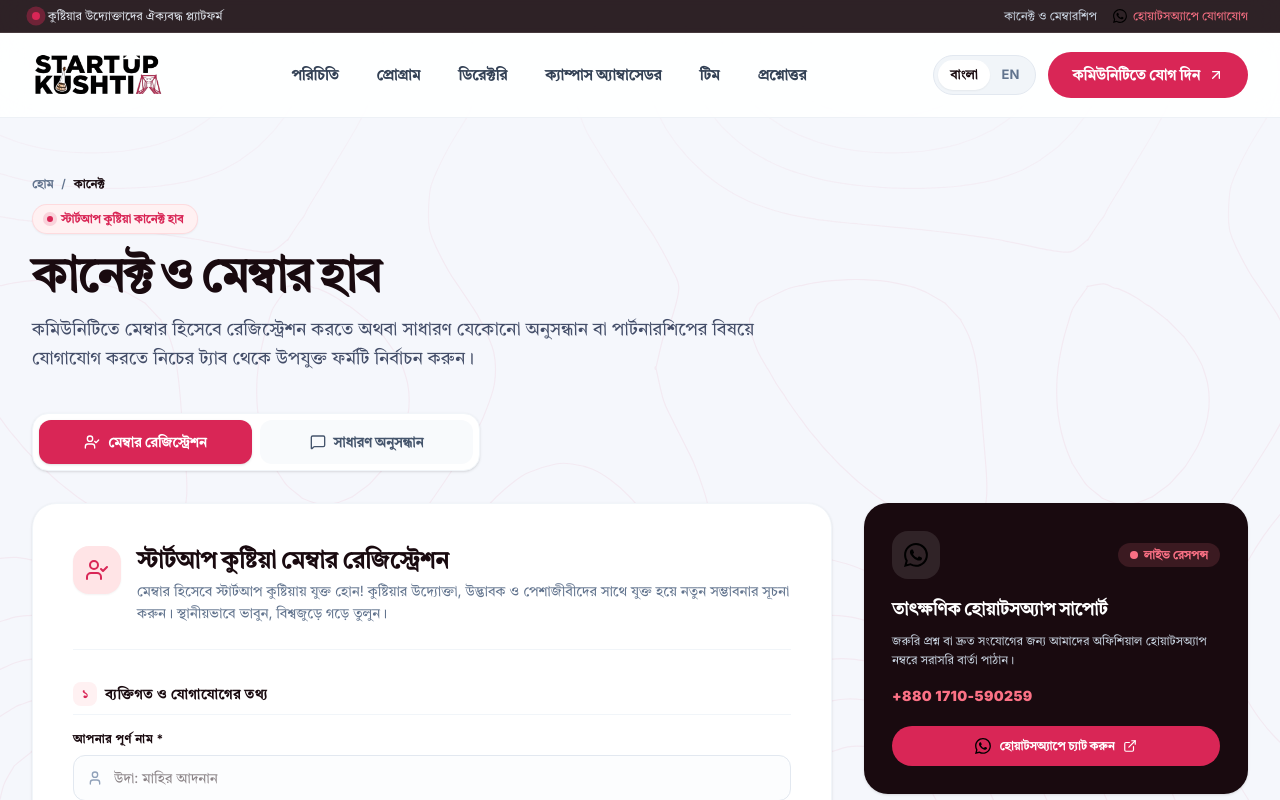
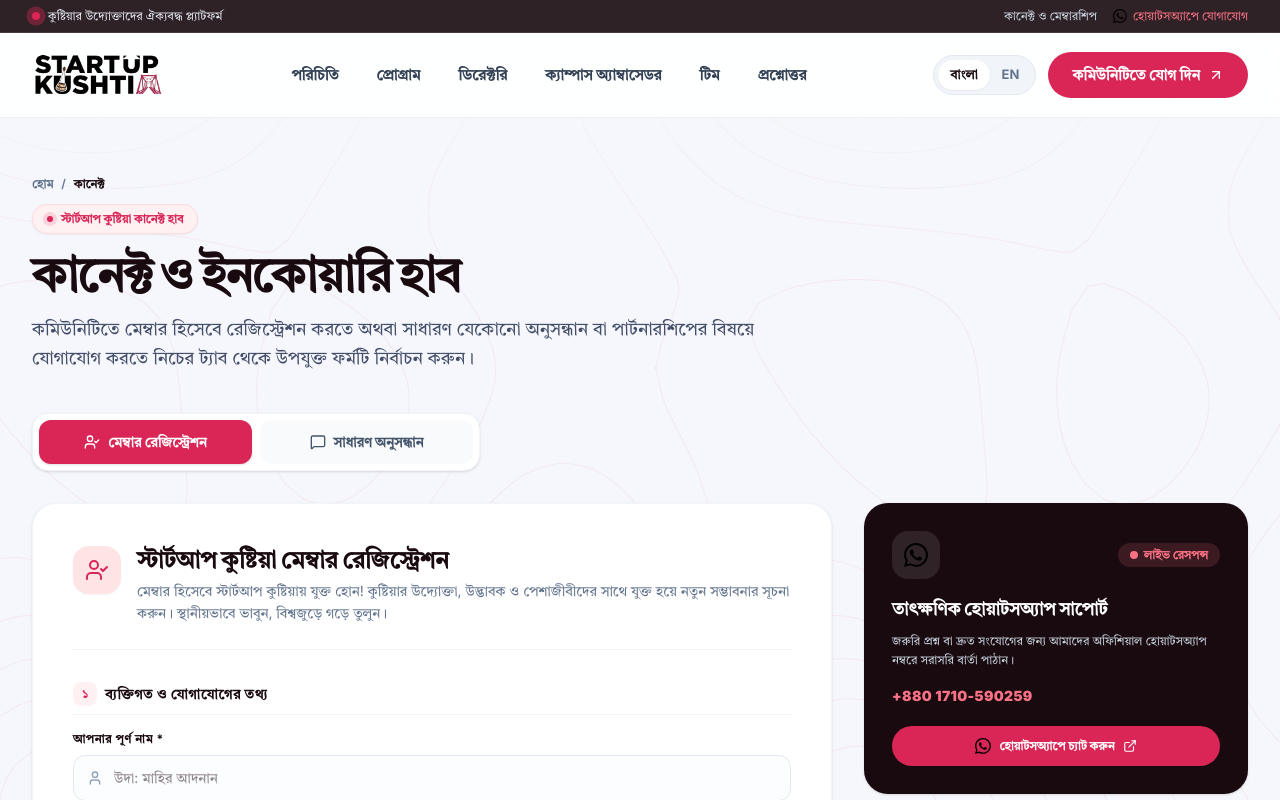
Before and after one commit to mehedienf/startupkustia-website, a Next.js app: page /connect in a window 1280 px wide. Shown: the top 800 px of the page. Built offline with nearby package versions, Linux system fonts and the light colour scheme.

Commit message:
feat(connect): update titles to reflect 'Inquiry Hub' for better clarity and consistency

```diff
--- a/src/app/connect/layout.tsx
+++ b/src/app/connect/layout.tsx
@@ -1,7 +1,7 @@
 import type { Metadata } from "next";
 
 export const metadata: Metadata = {
-  title: "কানেক্ট ও মেম্বার রেজিস্ট্রেশন | Startup Kushtia",
+  title: "কানেক্ট ও ইনকোয়ারি হাব | Startup Kushtia",
   description:
     "স্টার্টআপ কুষ্টিয়া মেম্বার হিসেবে রেজিস্ট্রেশন ও যোগাযোগের অফিসিয়াল প্ল্যাটফর্ম। Think Local, Build Global.",
   keywords: [
--- a/src/app/connect/page.tsx
+++ b/src/app/connect/page.tsx
@@ -79,7 +79,7 @@
             </div>
 
             <h1 className="text-3xl sm:text-4xl md:text-5xl font-black text-heading tracking-tight mb-4">
-              {isBn ? "কানেক্ট ও মেম্বার হাব" : "Connect & Member Hub"}
+              {isBn ? "কানেক্ট ও ইনকোয়ারি হাব" : "Connect & Inquiry Hub"}
             </h1>
 
             <p className="text-base sm:text-lg text-[#444E69] max-w-3xl leading-relaxed">
```
